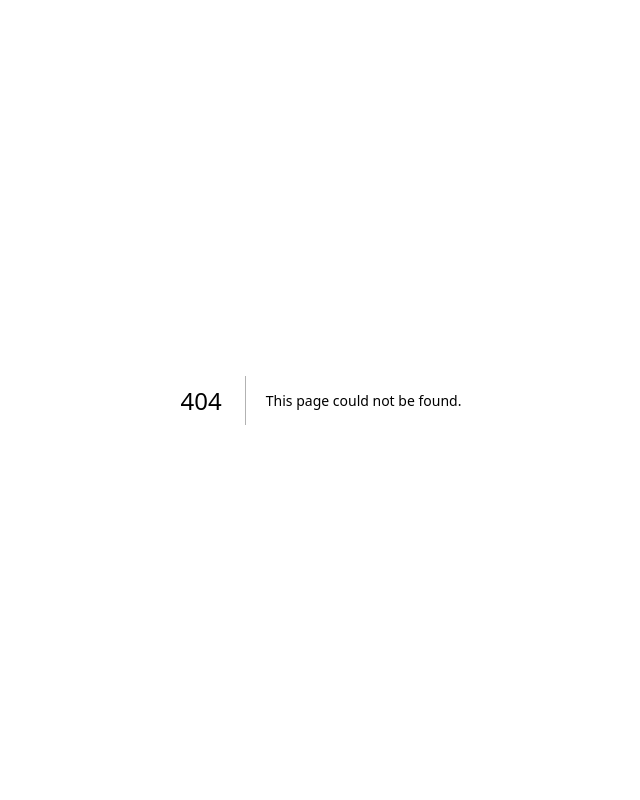
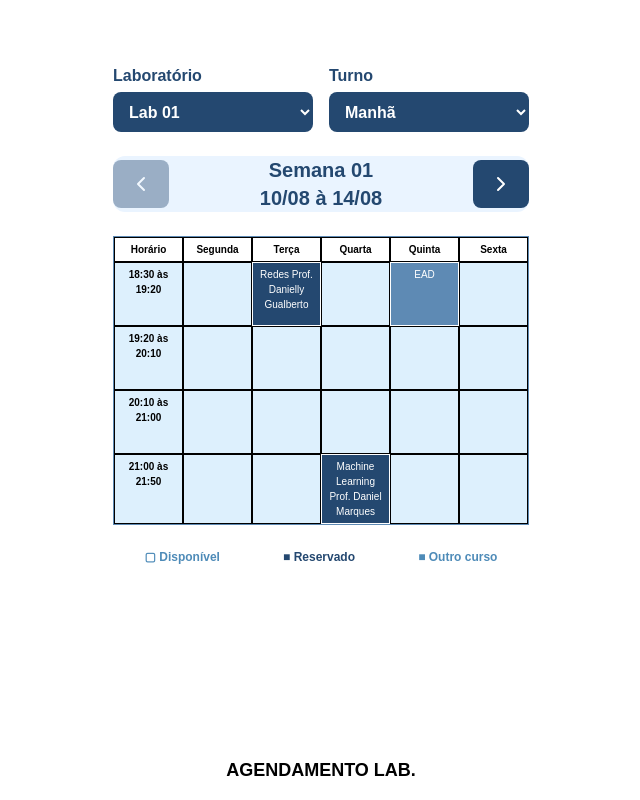
Before and after one commit to lucaspy2215/Screen_Login_Uninassau, a Next.js app in the folder screen-login/: page /agenda in a window 1280 px wide. Before the commit this address had no page. Shown: the whole page, without its empty margins (319-959 px from the left). Built offline with nearby package versions, Linux system fonts and the light colour scheme.

Commit message:
feat: create page complet login and agenda pages

```diff
--- a/screen-login/package.json
+++ b/screen-login/package.json
@@ -9,6 +9,7 @@
     "lint": "eslint"
   },
   "dependencies": {
+    "lucide-react": "^1.70.0",
     "next": "16.3.6",
     "react": "19.2.8",
     "react-dom": "19.2.8"
--- /dev/null
+++ b/screen-login/src/app/agenda/page.tsx
@@ -0,0 +1,63 @@
+"use client";
+
+import { useState } from "react";
+import { ChevronLeft, ChevronRight } from "lucide-react";
+import { AgendaTable } from "@/components/agenda-table";
+
+const filtros = [
+  { label: "Laboratório", opcoes: ["Lab 01", "Lab 02"] },
+  { label: "Turno", opcoes: ["Manhã", "Tarde", "Noite"] },
+];
+
+const formatar = (d: Date) =>
+  d.toLocaleDateString("pt-BR", { day: "2-digit", month: "2-digit" });
+
+export default function AgendaPage() {
+  const [semana, setSemana] = useState(1);
+
+  const inicio = new Date(2026, 7, 10 + (semana - 1) * 7); // segunda da semana 1
+  const fim = new Date(inicio);
+  fim.setDate(inicio.getDate() + 4);
+
+  const navBtn = "flex h-12 w-14 items-center justify-center rounded-lg bg-[#244870] text-white disabled:opacity-40";
+
+  return (
+    <div className="flex min-h-screen flex-col items-center bg-white">
+      <div className="flex w-full max-w-md flex-1 flex-col gap-6 px-4 pt-16">
+        <div className="flex gap-4">
+          {filtros.map(({ label, opcoes }) => (
+            <label key={label} className="flex-1 font-semibold text-[#244870]">
+              {label}
+              <select className="mt-1 h-10 w-full rounded-lg bg-[#244870] px-3 text-white">
+                {opcoes.map((o) => <option key={o}>{o}</option>)}
+              </select>
+            </label>
+          ))}
+        </div>
+
+        <div className="flex items-center justify-between rounded-xl bg-[#EAF4FF]">
+          <button className={navBtn} disabled={semana === 1} onClick={() => setSemana(semana - 1)}>
+            <ChevronLeft />
+          </button>
+          <p className="text-center text-xl font-bold text-[#244870]">
+            Semana {String(semana).padStart(2, "0")} <br />
+            {formatar(inicio)} à {formatar(fim)}
+          </p>
+          <button className={navBtn} onClick={() => setSemana(semana + 1)}>
+            <ChevronRight />
+          </button>
+        </div>
+
+        <AgendaTable />
+
+        <div className="flex justify-around text-xs font-semibold text-[#4E8BB8]">
+          <span>▢ Disponível</span>
+          <span className="text-[#244870]">■ Reservado</span>
+          <span>■ Outro curso</span>
+        </div>
+      </div>
+
+      <h3 className="pb-4 text-lg font-semibold text-black">AGENDAMENTO LAB.</h3>
+    </div>
+  );
+}
--- /dev/null
+++ b/screen-login/src/app/login/page.tsx
@@ -0,0 +1,44 @@
+"use client";
+
+import { useState } from "react";
+import { Eye, EyeOff, Lock, UserRound } from "lucide-react";
+import { Button } from "@/components/buttons";
+import { Input } from "@/components/input";
+import { Logo } from "@/components/logo";
+
+export default function LoginPage() {
+  const [show, setShow] = useState(false);
+
+  return (
+    <div className="flex min-h-screen flex-col items-center bg-white">
+      <div className="flex w-full max-w-90 flex-1 flex-col items-center justify-center gap-4">
+        <Logo size="large" />
+
+        <label className="w-full font-semibold text-black">
+          Login
+          <Input icon={<UserRound size={20} />} placeholder="matrícula" />
+        </label>
+
+        <label className="w-full font-semibold text-black">
+          Senha
+          <Input
+            icon={<Lock size={20} />}
+            type={show ? "text" : "password"}
+            placeholder="••••••••"
+            right={
+              <button type="button" onClick={() => setShow(!show)}>
+                {show ? <EyeOff size={20} /> : <Eye size={20} />}
+              </button>
+            }
+          />
+        </label>
+
+        <Button size="base" colorsParam="dark" weight="600">
+          ENTRAR
+        </Button>
+      </div>
+
+      <h3 className="pb-4 text-lg font-semibold text-black">AGENDAMENTO LAB.</h3>
+    </div>
+  );
+}
--- a/screen-login/src/app/page.tsx
+++ b/screen-login/src/app/page.tsx
@@ -1,29 +1,54 @@
+"use client";
+
 import { Button } from "@/components/buttons";
 import { Logo } from "@/components/logo";
+import { useRouter } from "next/navigation";
+import { CalendarDays, Users, UserRound } from "lucide-react";
 
-export default function LoginPage() {
+export default function HomePage() {
+  const router = useRouter();
+
   return (
-    <div className="flex flex-col items-center min-h-screen bg-white">
-      <div className="flex flex-1 flex-col items-center justify-center w-full">
+    <div className="flex min-h-screen flex-col items-center bg-white">
+      <div className="flex w-full flex-1 flex-col items-center justify-center">
         <Logo size="large" />
 
-        <h1 className="text-2xl font-bold mb-4 text-black">
+        <h1 className="mb-4 text-2xl font-bold text-black">
           Laboratorio de Informática
         </h1>
 
-        <div className="flex flex-col items-center justify-center gap-4 mt-4 w-full max-w-90">
-          <Button size="base" colorsParam="dark" weight="400">
-            Login
+        <div className="flex flex-col items-center gap-4">
+          <Button
+            size="base"
+            colorsParam="dark"
+            weight="600"
+            iconLeft={<CalendarDays size={20} />}
+            onClick={() => {
+              router.push("/agenda");
+            }}
+          >
+            AGENDA
           </Button>
-          <Button size="base" colorsParam="dark" weight="400">
-            Register
+          <Button
+            size="base"
+            colorsParam="dark"
+            weight="600"
+            iconLeft={<Users size={20} />}
+          >
+            ADMINISTRAÇÃO
+          </Button>
+          <Button
+            size="base"
+            colorsParam="dark"
+            weight="600"
+            iconLeft={<UserRound size={20} />}
+          >
+            PROFESSOR
           </Button>
         </div>
       </div>
 
-      <h3 className="text-lg pb-4 font-semibold text-black">
-        AGENDAMENTO LAB
-      </h3>
+      <h3 className="pb-4 text-lg font-semibold text-black">AGENDAMENTO LAB</h3>
     </div>
   );
 }
--- /dev/null
+++ b/screen-login/src/components/agenda-table.tsx
@@ -0,0 +1,43 @@
+import { Fragment } from "react";
+
+const dias = ["Segunda", "Terça", "Quarta", "Quinta", "Sexta"];
+const horarios = ["18:30 às 19:20", "19:20 às 20:10", "20:10 às 21:00", "21:00 às 21:50"];
+
+type Reserva = { texto: string; tipo: "reservado" | "outro" };
+
+// chave "linha-coluna": 0-1 = primeiro horário, terça
+const reservas: Record<string, Reserva> = {
+  "0-1": { texto: "Redes Prof. Danielly Gualberto", tipo: "reservado" },
+  "0-3": { texto: "EAD", tipo: "outro" },
+  "3-2": { texto: "Machine Learning Prof. Daniel Marques", tipo: "reservado" },
+};
+
+const cores = {
+  reservado: "bg-[#244870] text-white",
+  outro: "bg-[#5E8AB4] text-white",
+};
+
+export const AgendaTable = () => (
+  <div className="grid grid-cols-6 border border-[#5E8AB4] text-center text-[10px] text-black">
+    {["Horário", ...dias].map((d) => (
+      <div key={d} className="border p-1 font-semibold">{d}</div>
+    ))}
+
+    {horarios.map((hora, linha) => (
+      <Fragment key={hora}>
+        <div className="border bg-[#DDF0FD] p-1 font-semibold">{hora}</div>
+        {dias.map((dia, coluna) => {
+          const r = reservas[`${linha}-${coluna}`];
+          return (
+            <div
+              key={dia}
+              className={`min-h-16 border p-1 ${r ? cores[r.tipo] : "bg-[#DDF0FD]"}`}
+            >
+              {r?.texto}
+            </div>
+          );
+        })}
+      </Fragment>
+    ))}
+  </div>
+);
--- a/screen-login/src/components/buttons.tsx
+++ b/screen-login/src/components/buttons.tsx
@@ -7,6 +7,7 @@ type BotaoProps = {
     children: ReactNode;
     colorsParam: "dark" | "light";
     weight: "400" | "600";
+    iconLeft?: ReactNode;
 };
 
 export  const Button = ({
@@ -15,9 +16,10 @@ export  const Button = ({
     colorsParam,
     onClick,
     weight,
+    iconLeft
 }: BotaoProps) => {
     const classes = {
-        base: "flex flex-row items-center justify-center w-90 h-11 text-lg rounded-md py-2 px-4 gap-2 cursor-pointer font-inter rounded-xl",
+        base: "flex flex-row items-center justify-center w-90 h-11 text-lg rounded-md py-2 px-4 gap-4 cursor-pointer font-inter rounded-xl",
         medium: "gap-4 py-3 px-7 text-base",
         large: "rounded-xl py-4.5 px-8 gap-5 text-base",
     };
@@ -37,7 +39,9 @@ export  const Button = ({
             className={`${classes.base} ${size === "large" ? classes.large : ""} ${colors[colorsParam]} ${weightFont[weight]}`}
             onClick={onClick}
         >
+            {iconLeft}
             {children}
+
         </button>
     );
 };
--- /dev/null
+++ b/screen-login/src/components/input.tsx
@@ -0,0 +1,17 @@
+import { ComponentProps, ReactNode } from "react";
+
+type InputProps = ComponentProps<"input"> & {
+  icon?: ReactNode;
+  right?: ReactNode;
+};
+
+export const Input = ({ icon, right, ...props }: InputProps) => (
+  <div className="flex h-10 w-full items-center gap-2 rounded-lg border-2 border-[#9CC5E6] bg-[#DDF0FD] px-3 text-[#4E8BB8]">
+    {icon}
+    <input
+      className="flex-1 bg-transparent font-semibold outline-none placeholder:text-[#4E8BB8]"
+      {...props}
+    />
+    {right}
+  </div>
+);
```
Also changed, not shown: 1 other file (tests, documents, lock files or other folders).
